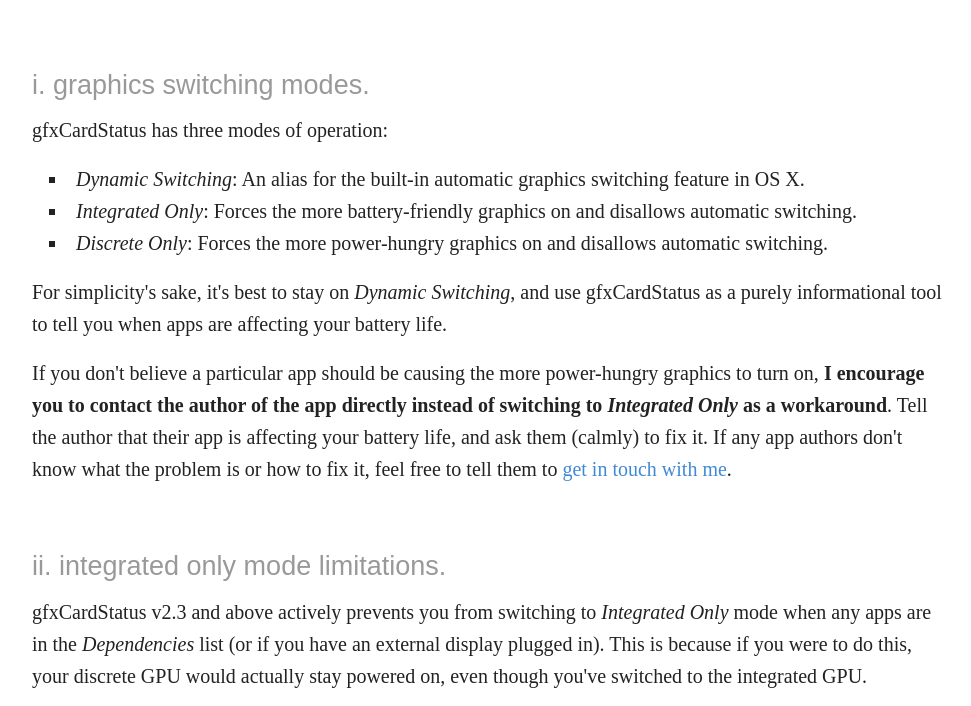
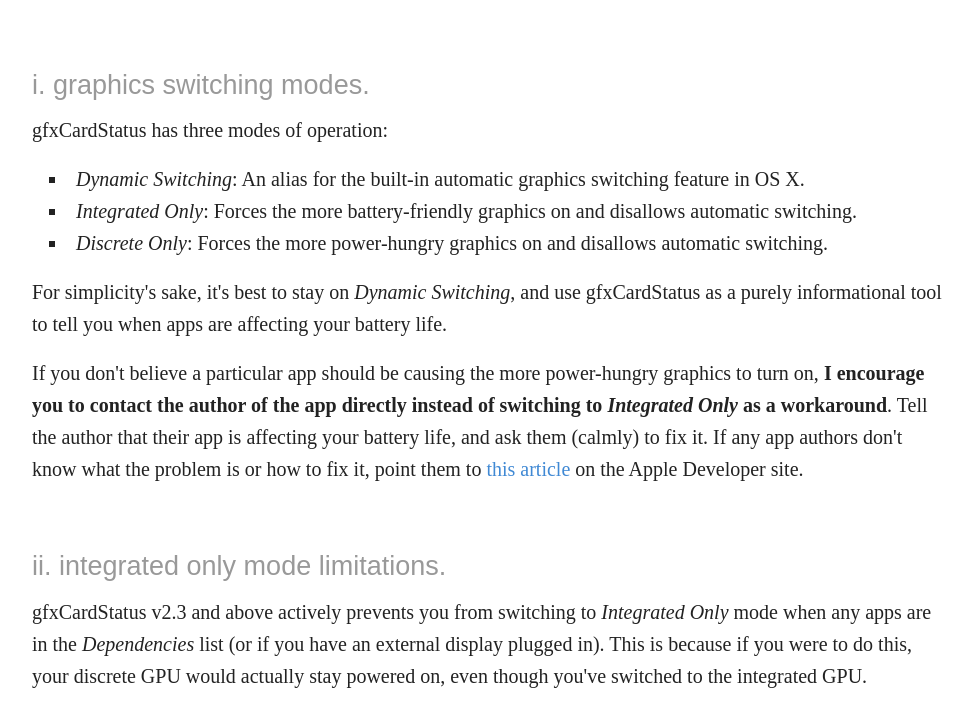
Before and after one commit to codykrieger/gfx.io, a plain HTML site: page switching.html in a window 1280 px wide. Shown: the part 93-799 px from the top of the page, without its empty margins (153-1124 px from the left). Drawn offline with Linux system fonts and the light colour scheme.

Commit message:
No assistance for you.

```diff
--- a/switching.html
+++ b/switching.html
@@ -69,7 +69,7 @@
         <em>Integrated Only</em> as a workaround</strong>. Tell the author that
         their app is affecting your battery life, and ask them (calmly) to fix it.
         If any app authors don't know what the problem is or how to fix it,
-        feel free to tell them to <a href="help.html">get in touch with me</a>.
+        point them to <a href="https://developer.apple.com/library/mac/qa/qa1734/_index.html">this article</a> on the Apple Developer site.
       </p>
     </div>
   </div>
```
